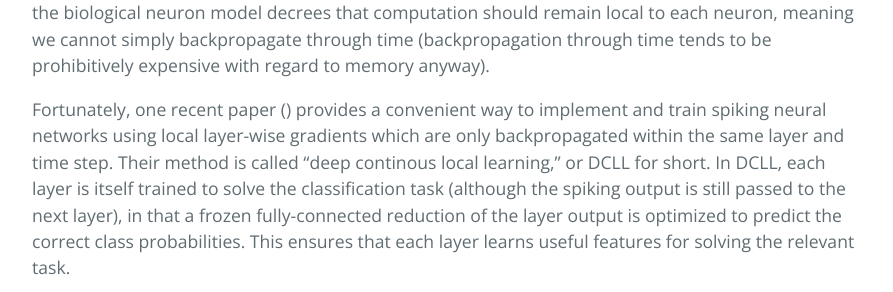
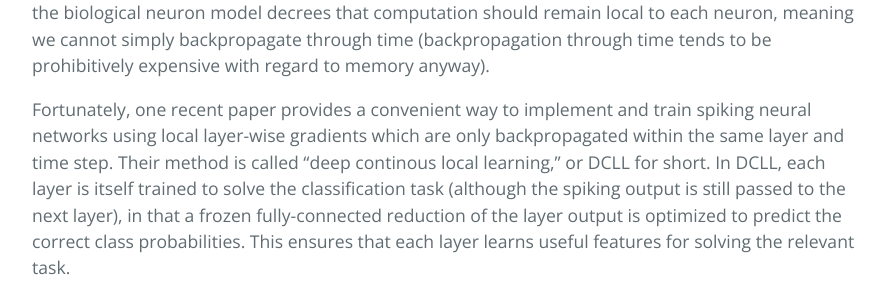
Before and after one commit to iot-lif/iot-lif, a Jekyll site: the page built from reports.md, in a window 1280 px wide and 900 px high, scrolled down 2485 px. Shown: the part 163-455 px from the top of the window, without its empty margins (192-1085 px from the left). Built offline with Jekyll 4.4.1, drawn with Linux system fonts in a browser that asks for light colours.

Commit message:
Update report

```diff
--- a/reports.md
+++ b/reports.md
@@ -111,7 +111,7 @@ computation should remain local to each neuron, meaning we cannot simply
 backpropagate through time (backpropagation through time tends to be
 prohibitively expensive with regard to memory anyway).
 
-Fortunately, one recent paper () provides a convenient way to implement
+Fortunately, one recent paper provides a convenient way to implement
 and train spiking neural networks using local layer-wise gradients which
 are only backpropagated within the same layer and time step. Their
 method is called “deep continous local learning," or DCLL for short. In
@@ -319,11 +319,11 @@ Quantizing the state variables to 12-bit integers already causes the
 accuracy to be halved compared to the non-quantized model.
 
 <figure>
-<embed src="/assets/img/quantized_weight.pdf" style="width:50.0%" /><figcaption>Model accuracy for quantized weights.</figcaption>
+<img src="/assets/img/quantized_weight.png" style="width:50.0%" /><figcaption>Model accuracy for quantized weights.</figcaption>
 </figure>
 
 <figure>
-<embed src="/assets/img/quantized_state.pdf" style="width:50.0%" /><figcaption>Model accuracy for quantized state.</figcaption>
+<img src="/assets/img/quantized_state.png" style="width:50.0%" /><figcaption>Model accuracy for quantized state.</figcaption>
 </figure>
 
 Proposed Quantized Architecture and Results
@@ -525,7 +525,7 @@ Week 4
 -   Trained the default MNIST SNN on the cluster, peak accuracy: 99.02%
 
     <figure>
-    <embed src="/assets/img/mnist_original.pdf" style="width:50.0%" /><figcaption>Accuracy throughout training process for default MNIST model</figcaption>
+    <img src="/assets/img/mnist_original.png" style="width:50.0%" /><figcaption>Accuracy throughout training process for default MNIST model</figcaption>
     </figure>
 
 <span class="sans-serif">**Owen**</span>:
@@ -684,12 +684,12 @@ The weight quantization for the MNIST model achieved the following
 results:
 
 <figure>
-<embed src="/assets/img/mnist_quantization.pdf" style="width:50.0%" /><figcaption>Accuracy for MNIST SNN with quantized weights</figcaption>
+<img src="/assets/img/mnist_quantization.png" style="width:50.0%" /><figcaption>Accuracy for MNIST SNN with quantized weights</figcaption>
 </figure>A summary of the results achieved using runtime quantization is
 shown below:
 
-<embed src="/assets/img/eps0.pdf" style="width:40.0%" />
-<embed src="/assets/img/eps1.pdf" style="width:40.0%" />
+<img src="/assets/img/eps0.png" style="width:40.0%" />
+<img src="/assets/img/eps1.png" style="width:40.0%" />
 
 <span class="sans-serif">**Owen**</span>:
 
@@ -837,8 +837,8 @@ The network was trained and evaluated using different bit widths for
 weights and neuron state to optimize the performance and find a
 trade-off between accuracy and resource consumption of the network.
 
-<embed src="/assets/img/quantized_weight.pdf" />
-<embed src="/assets/img/quantized_state.pdf" />
+<img src="/assets/img/quantized_weight.png" />
+<img src="/assets/img/quantized_state.png" />
 
 For the proposed network we chose a weight quantization of 8-bit and a
 state quantization of 24-bit. This leads to a memory reduction for
```
